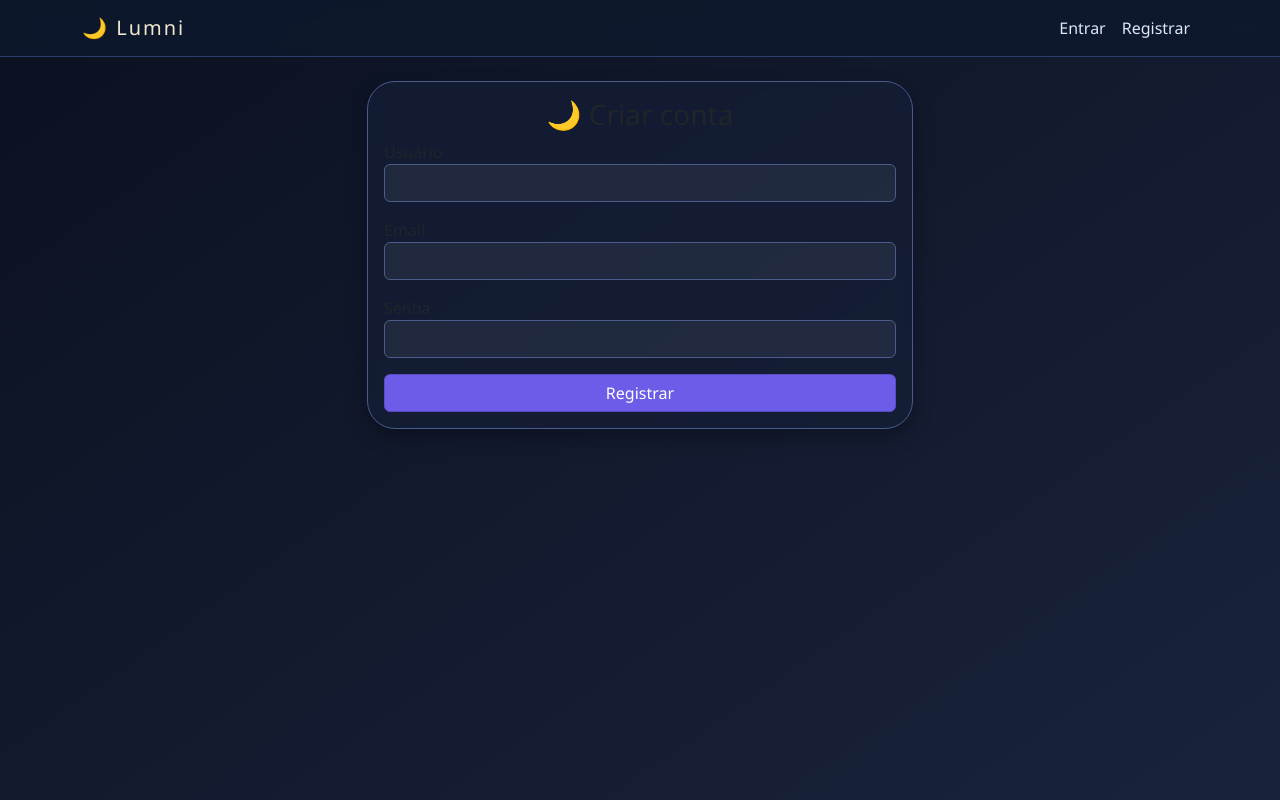
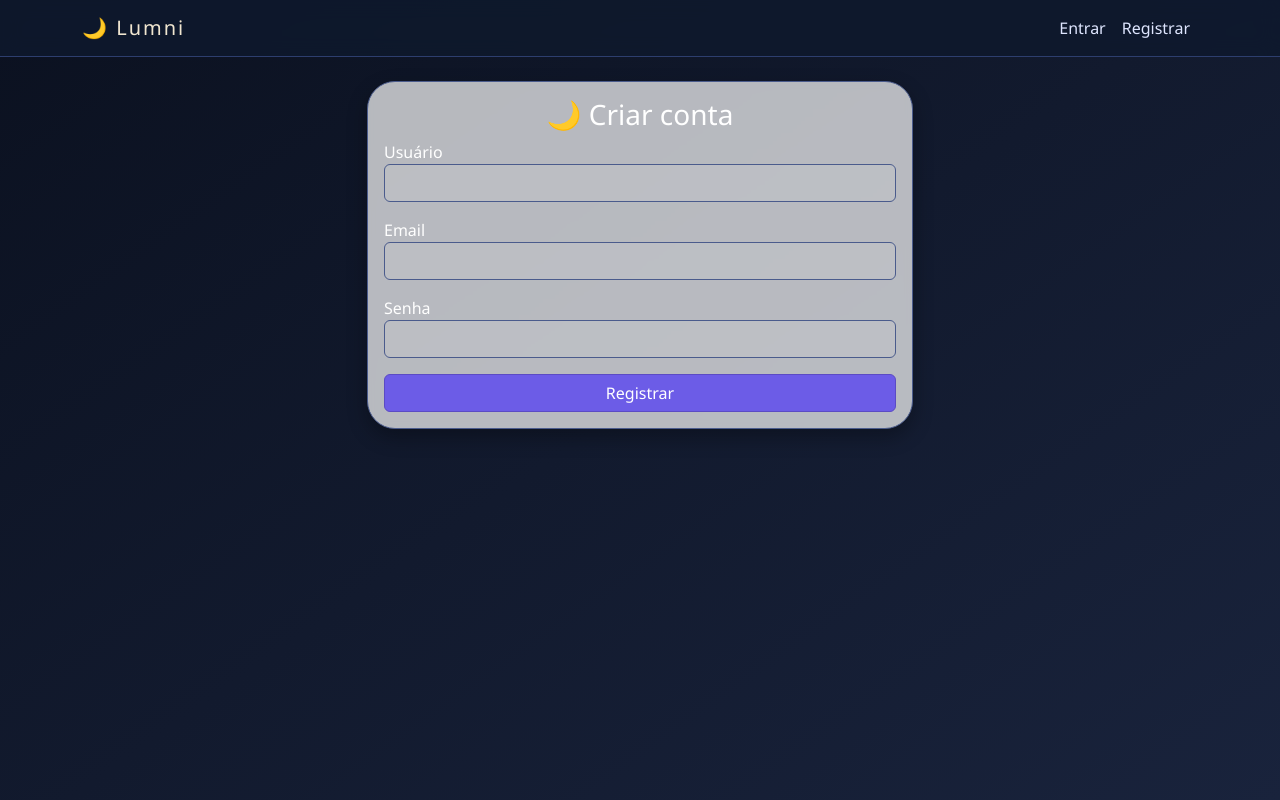
Before and after one commit to JulianaPelozo/lumni-app, a Flask app: page /register in a window 1280 px wide. Run offline with Flask 3, Linux system fonts and the light colour scheme.

Commit message:
change app.py

```diff
--- a/lumni/app.py
+++ b/lumni/app.py
@@ -5,13 +5,20 @@ from flask_jwt_extended import JWTManager, jwt_required, get_jwt_identity
 from models import db, User, DailyLog
 from auth import hash_password, verify_password, generate_token
 
+from dotenv import load_dotenv
+
+load_dotenv()
+
 app = Flask(__name__)
 
 
-app.config['SECRET_KEY'] = os.environ.get('SECRET_KEY', 'lumni-secret-key-change-in-prod')
-app.config['SQLALCHEMY_DATABASE_URI'] = os.environ.get('DATABASE_URL', 'postgresql://postgres:postgres@localhost/lumni')
+from dotenv import load_dotenv
+load_dotenv()
+
+app.config['SECRET_KEY'] = os.environ.get('SECRET_KEY', 'dev-fallback-key')
+app.config['SQLALCHEMY_DATABASE_URI'] = os.environ.get('DATABASE_URL', 'sqlite:///lumni.db')
 app.config['SQLALCHEMY_TRACK_MODIFICATIONS'] = False
-app.config['JWT_SECRET_KEY'] = os.environ.get('JWT_SECRET_KEY', 'jwt-lumni-key')
+app.config['JWT_SECRET_KEY'] = os.environ.get('JWT_SECRET_KEY', 'jwt-dev-fallback')
 app.config['JWT_ACCESS_TOKEN_EXPIRES'] = timedelta(days=7)
 
 db.init_app(app)
--- a/lumni/static/css/style.css
+++ b/lumni/static/css/style.css
@@ -22,7 +22,7 @@ body {
 }
 
 .lunar-card {
-    background: rgba(20, 30, 55, 0.7);
+    background: rgba(255, 255, 255, 0.7);
     backdrop-filter: blur(4px);
     border: 1px solid #4a5b8c;
     border-radius: 28px;
@@ -79,3 +79,18 @@ canvas {
     border-radius: 20px;
     padding: 10px;
 }
+
+body,
+.card-title,
+label,
+.form-label,
+p,
+h1,
+h2,
+h3,
+h4,
+h5,
+h6,
+.small {
+    color: #ffffff !important;
+}
```
